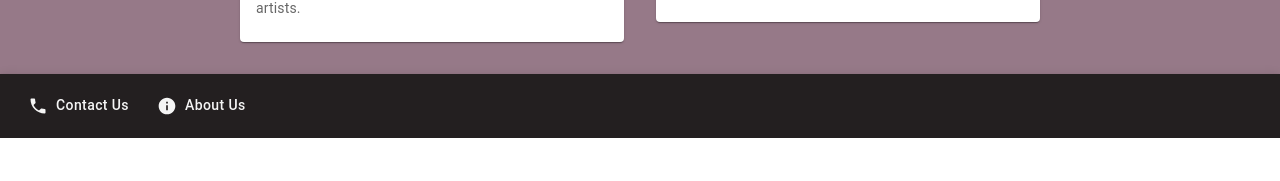
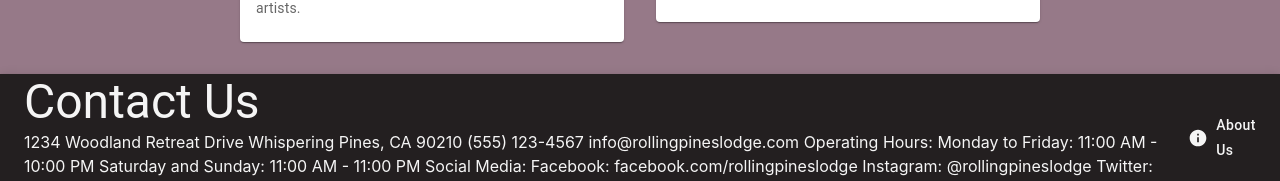
Before and after one commit to Harrison-Holt/rolling-pines-lodge, a React (Vite) app: page / in a window 1280 px wide. Shown: the part 1479-1660 px from the top of the page. Before the commit the page ends 1617 px from the top, so only its background shows below. Built offline with nearby package versions, Linux system fonts and the light colour scheme.

Commit message:
Initial Commit

```diff
--- a/src/frontend/home.jsx
+++ b/src/frontend/home.jsx
@@ -123,9 +123,26 @@ const featuredDishes = [
         <Toolbar sx={{ display: 'flex', justifyContent: 'space-between', alignItems: 'center' }}>
           {/* Right Section: Navigation Links and Button */}
           <Box sx={{ display: 'flex', alignItems: 'center', gap: 2 }}>
-            <Button startIcon={<PhoneIcon />} href="#" sx={{ color: '#f5f5f5', textTransform: 'none' }}>
-              Contact Us
-            </Button>
+            <Box startIcon={<PhoneIcon />} href="#" sx={{ color: '#f5f5f5', textTransform: 'none' }}>
+              <Typography variant="h3">Contact Us</Typography>
+              <Typography variant="p">
+              1234 Woodland Retreat Drive
+              Whispering Pines, CA 90210
+              (555) 123-4567
+              info@rollingpineslodge.com
+
+              Operating Hours:
+                Monday to Friday: 11:00 AM - 10:00 PM
+                Saturday and Sunday: 11:00 AM - 11:00 PM
+
+                Social Media:
+
+                Facebook: facebook.com/rollingpineslodge
+                Instagram: @rollingpineslodge
+                Twitter: @rollpineslodge
+              </Typography>
+
+            </Box>
             <Button startIcon={<InfoIcon />} href="#" sx={{ color: '#f5f5f5', textTransform: 'none' }}>
               About Us
             </Button>
```
